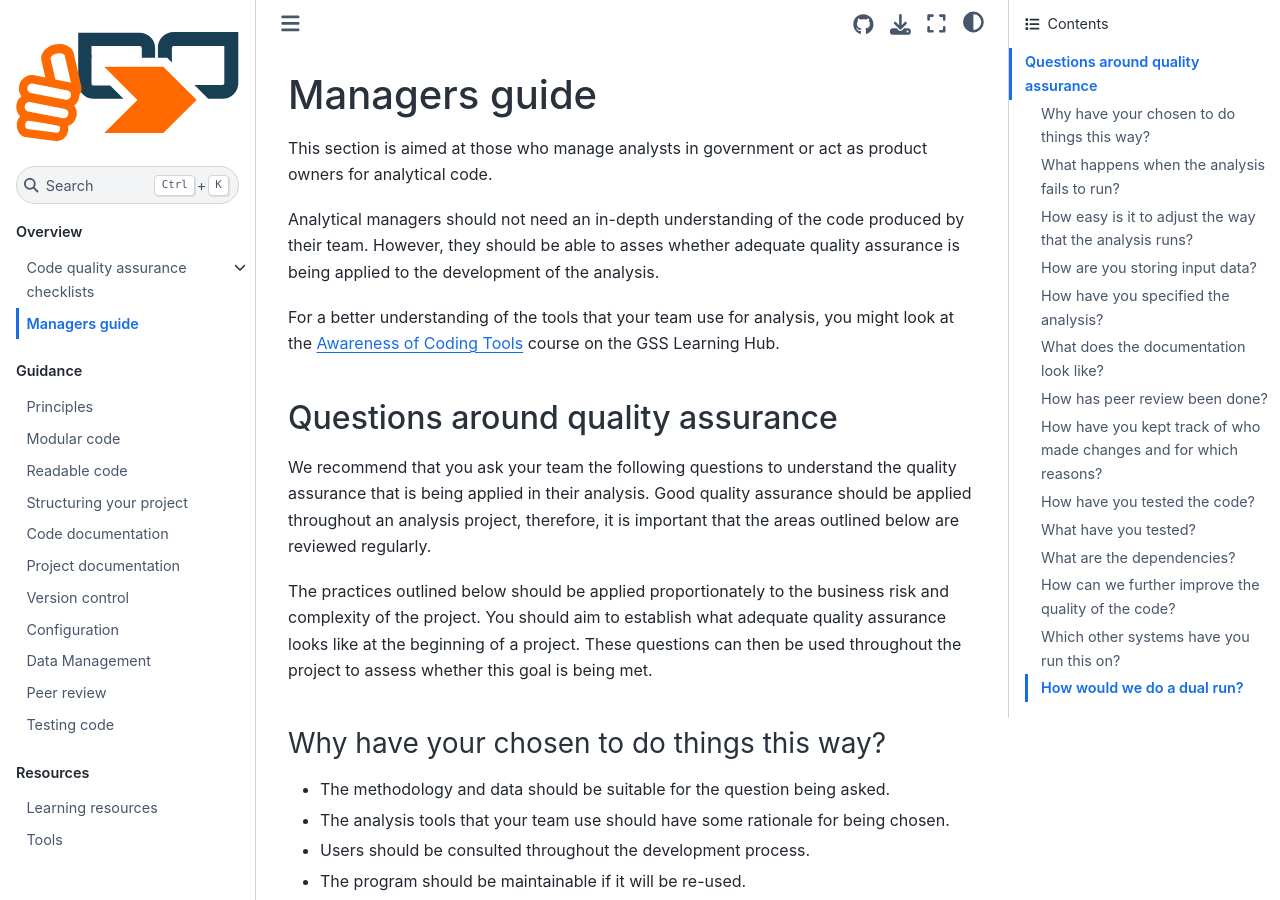
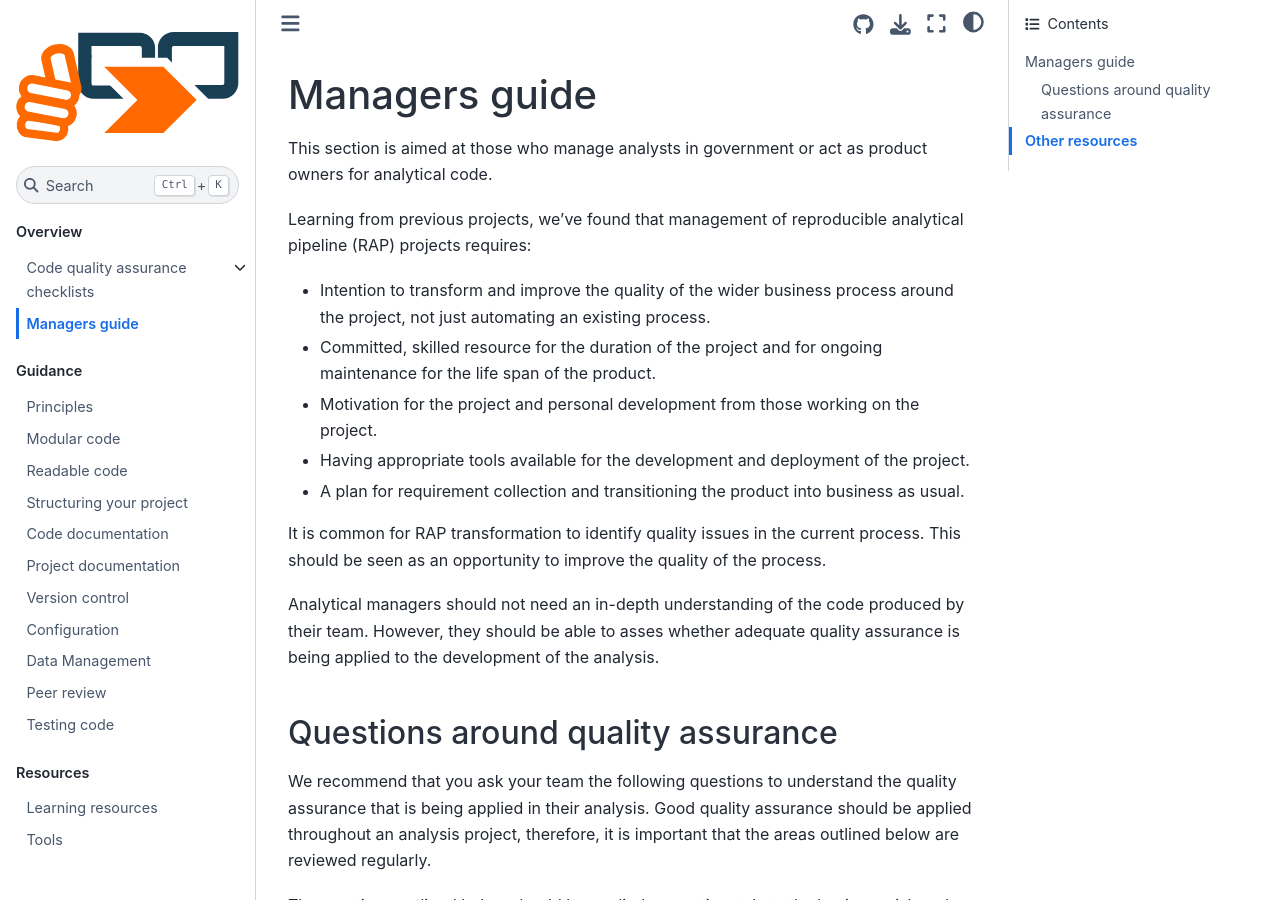
Before and after one commit to best-practice-and-impact/qa-of-code-guidance, a Jupyter Book: the page built from book/managers_guide.md, in a window 1280 px wide and 900 px high. Built offline with Jupyter Book 1.0.4 settings and Sphinx 7.4.7 and the Sphinx Book theme 1.1.4, drawn with Linux system fonts in a browser that asks for light colours; some of the changed text lies outside the part shown.

Commit message:
Add list of success criteria

```diff
--- a/book/managers_guide.md
+++ b/book/managers_guide.md
@@ -2,9 +2,16 @@
 
 This section is aimed at those who manage analysts in government or act as product owners for analytical code.
 
+Learning from previous projects, we've found that management of reproducible analytical pipeline (RAP) projects requires:
+* Intention to transform and improve the quality of the wider business process around the project, not just automating an existing process.
+* Committed, skilled resource for the duration of the project and for ongoing maintenance for the life span of the product.
+* Motivation for the project and personal development from those working on the project.
+* Having appropriate tools available for the development and deployment of the project.
+* A plan for requirement collection and transitioning the product into business as usual.
+
+It is common for RAP transformation to identify quality issues in the current process. This should be seen as an opportunity to improve the quality of the process.
+
 Analytical managers should not need an in-depth understanding of the code produced by their team. However, they should be able to asses whether adequate quality assurance is being applied to the development of the analysis.
-
-For a better understanding of the tools that your team use for analysis, you might look at the [Awareness of Coding Tools](https://learninghub.ons.gov.uk/enrol/index.php?id=530) course on the GSS Learning Hub.
 
 ## Questions around quality assurance
 
@@ -18,7 +25,6 @@ The practices outlined below should be applied proportionately to the business r
 * The analysis tools that your team use should have some rationale for being chosen.
 * Users should be consulted throughout the development process.
 * The program should be maintainable if it will be re-used.
-
 
 ### What happens when the analysis fails to run?
 
@@ -95,3 +101,7 @@ The practices outlined below should be applied proportionately to the business r
 * For the highest risk analysis, the results of your analysis should be compared from two independent calculations (i.e. one from another tool or software).
 * Where possible, outputs should be compared between analysis using a variety of realistic inputs.
 * You may also wish to parallel run the new analysis system with a legacy approach, to quantify changes or improvements to the analysis.
+
+# Other resources
+
+For a better understanding of the tools that your team use for analysis, you might look at the [Awareness of Coding Tools](https://learninghub.ons.gov.uk/enrol/index.php?id=530) course on the GSS Learning Hub.
```
